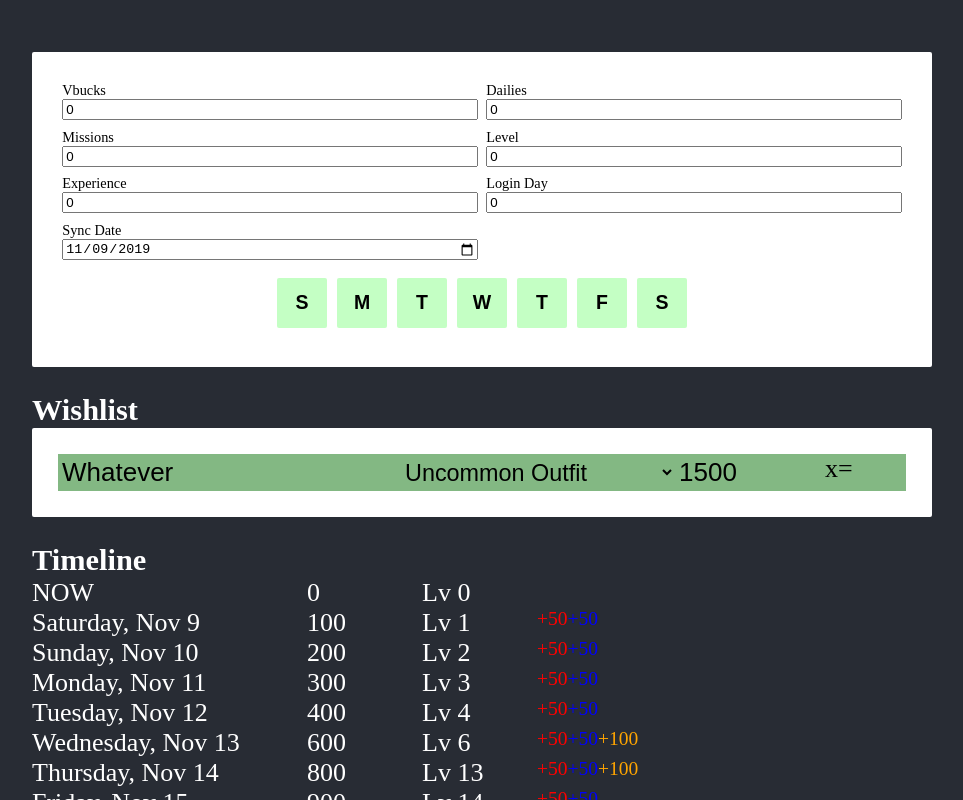
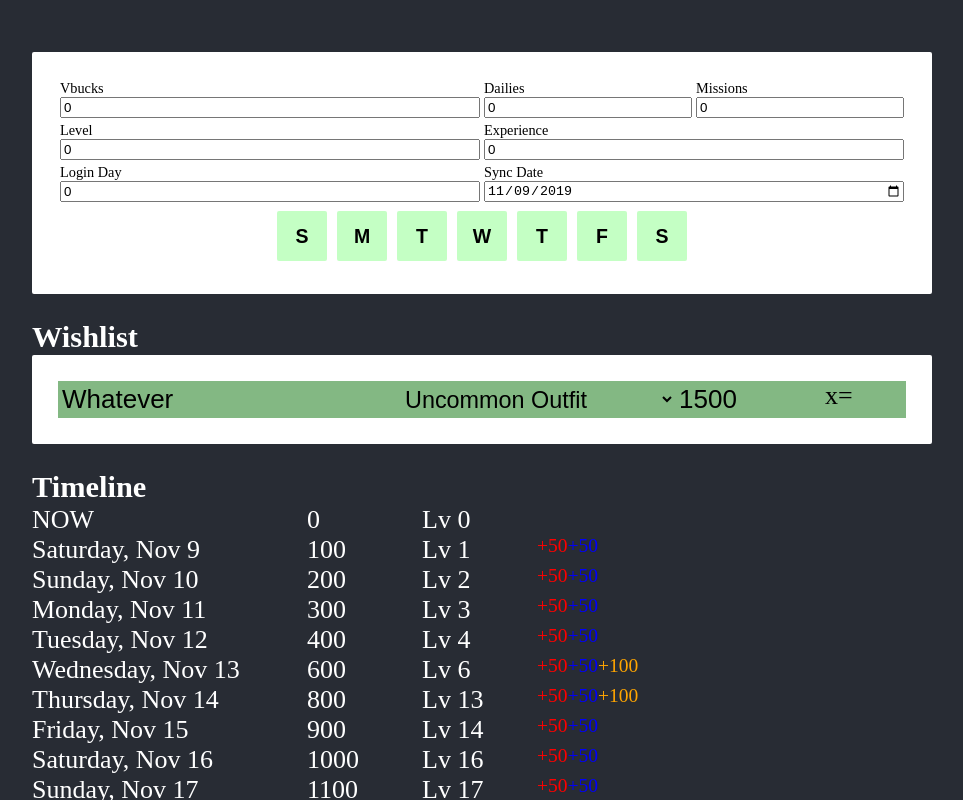
Before and after one commit to pirica/Forttomo, a React (Create React App) app: page / in a window 1280 px wide. Shown: the top 800 px of the page, without its empty margins (158-1121 px from the left). Built offline with nearby package versions, Linux system fonts and the light colour scheme.

Commit message:
Refactored input layout

```diff
--- a/src/Components/InputView/InputView.js
+++ b/src/Components/InputView/InputView.js
@@ -24,7 +24,7 @@
 
     return (
         <div className='input_view card section'>
-            <div className='input_container'>
+            <div className='input_container vbucks_section'>
                 <label htmlFor='vbucks_input'>Vbucks</label>
                 <input
                     id='vbucks_input'
@@ -34,7 +34,7 @@
                     placeholder='Vbucks'
                 />
             </div>
-            <div className='input_container'>
+            <div className='input_container dailies_section'>
                 <label htmlFor='dailies_input'>Dailies</label>
                 <input
                     id='dailies_input'
@@ -44,7 +44,7 @@
                     placeholder='Dailies'
                 />
             </div>
-            <div className='input_container'>
+            <div className='input_container missions_section'>
                 <label htmlFor='missions_input'>Missions</label>
                 <input
                     id='missions_input'
@@ -54,7 +54,7 @@
                     placeholder='Missions'
                 />
             </div>
-            <div className='input_container'>
+            <div className='input_container level_section'>
                 <label htmlFor='level_input'>Level</label>
                 <input
                     id='level_input'
@@ -64,7 +64,7 @@
                     placeholder='Battle Pass Level'
                 />
             </div>
-            <div className='input_container'>
+            <div className='input_container experience_section'>
                 <label htmlFor='experience_input'>Experience</label>
                 <input
                     id='experience_input'
@@ -74,7 +74,7 @@
                     placeholder='XP'
                 />
             </div>
-            <div className='input_container'>
+            <div className='input_container login_day_section'>
                 <label htmlFor='login_day_input'>Login Day</label>
                 <input
                     id='login_day_input'
@@ -84,7 +84,7 @@
                     placeholder='Login Day'
                 />
             </div>
-            <div className='input_container'>
+            <div className='input_container sync_date_section'>
                 <label htmlFor='sync_date_input'>Sync Date</label>
                 <input
                     id='sync_date_input'
@@ -95,7 +95,7 @@
                     }}
                 />
             </div>
-            <div className='input_container punch_card_container'>
+            <div className='input_container punch_card_section'>
                 <PunchCardInput />
             </div>
         </div>
--- a/src/Components/InputView/InputView.scss
+++ b/src/Components/InputView/InputView.scss
@@ -1,20 +1,34 @@
 .input_view {
     display: grid;
-    grid-template-columns: 1fr 1fr;
+    grid-template-columns: 1fr 1fr 1fr 1fr;
 }
 
 .input_container {
     display: flex;
     flex-direction: column;
-    padding: 1%;
+    padding: 2px;
 
     label {
         font-size: 0.55em;
     }
 }
 
-.punch_card_container {
+.vbucks_section {
     grid-column: 1 / 3;
+}
+
+.level_section,
+.login_day_section {
+    grid-column: 1 / 3;
+}
+
+.experience_section,
+.sync_date_section {
+    grid-column: 3 / 5;
+}
+
+.punch_card_section {
+    grid-column: 1 / 5;
     margin: auto;
 }
 
```
